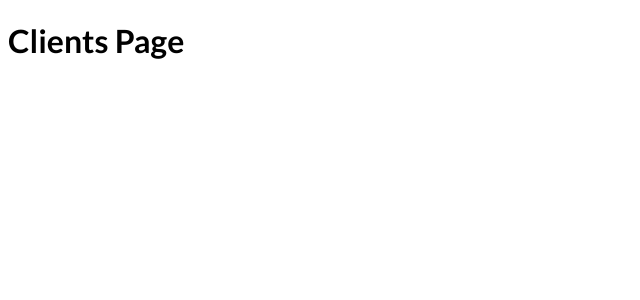
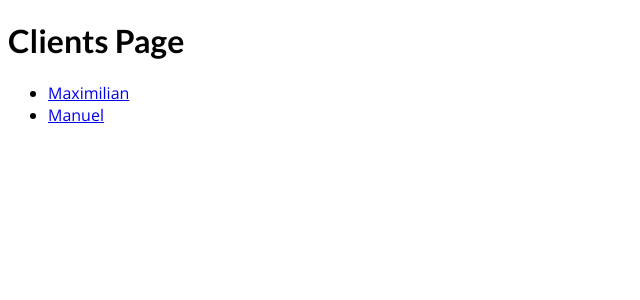
Before and after one commit to ShankS3/nextjs-course, a Next.js app: page /clients in a window 1280 px wide. Shown: the top 300 px of the page, without its empty margins (0-640 px from the left). Built offline with nearby package versions, Linux system fonts and the light colour scheme.

Commit message:
Added dynamic routes for navigation

```diff
--- a/pages/clients/index.js
+++ b/pages/clients/index.js
@@ -1,6 +1,21 @@
+import Link from "next/link";
+
 function ClientsPage() {
+  const clients = [
+    {id: 'max', name: 'Maximilian'},
+    {id: 'manuel', name: 'Manuel'}
+  ]
   return (
-    <h1>Clients Page</h1>
+    <div>
+      <h1>Clients Page</h1>
+      <ul>
+        {clients.map((client) => (
+          <li key={client.id}>
+            <Link href={`/clients/${client.id}`}>{client.name}</Link>
+          </li>
+        ))}
+      </ul>
+    </div>
   )
 }
 
```
